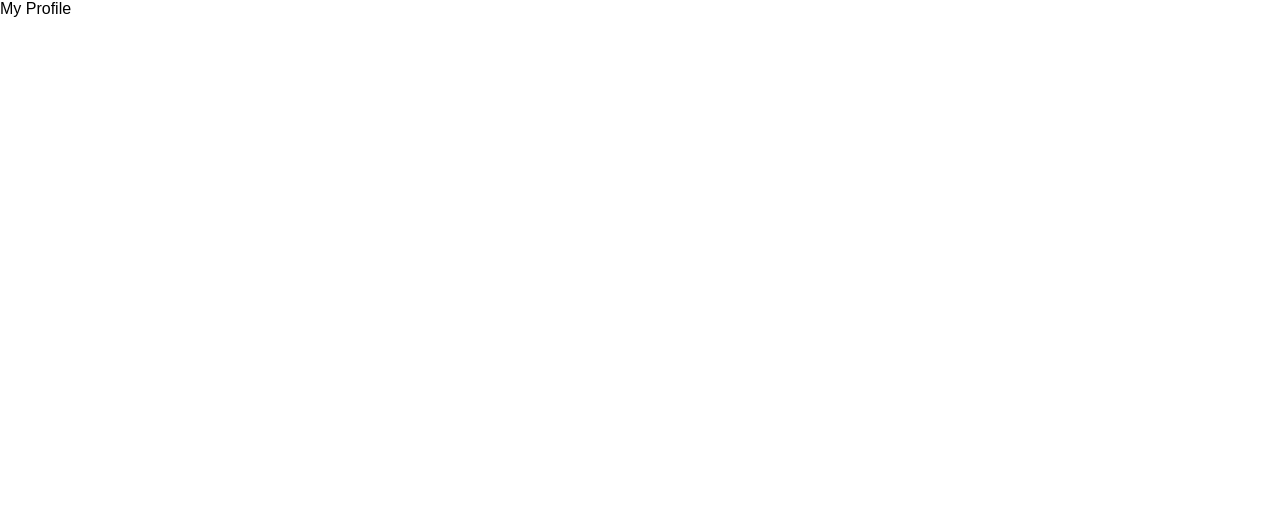
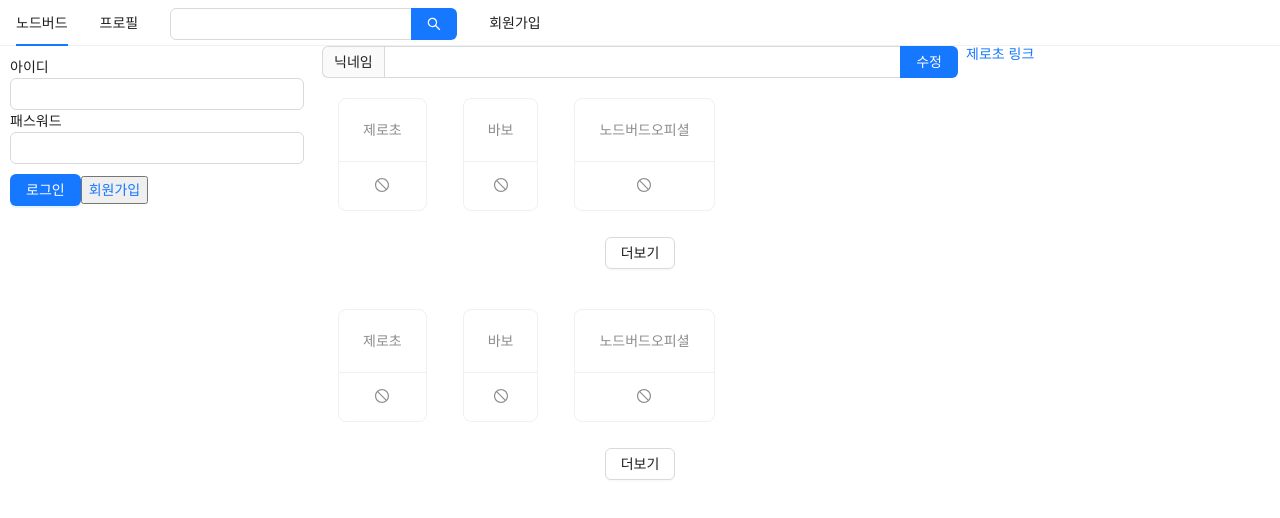
Before and after one commit to jangth0655/nodeBrid, a Next.js app: page /profile in a window 1280 px wide. Shown: the top 518 px of the page. Built offline with nearby package versions, Linux system fonts and the light colour scheme.

Commit message:
feat : profile page

```diff
--- /dev/null
+++ b/components/FollowerList.tsx
@@ -0,0 +1,32 @@
+import { StopOutlined } from '@ant-design/icons';
+import { Button, Card, List } from 'antd';
+import { FollowerType } from '../model/types';
+
+interface Props {
+  data: any;
+  header?: any;
+}
+
+const FollowerList = ({ header, data }: Props) => {
+  return (
+    <List
+      size='small'
+      loadMore={
+        <div style={{ textAlign: 'center', margin: '10px 0' }}>
+          <Button>더보기</Button>
+        </div>
+      }
+      style={{ marginBottom: 20 }}
+      grid={{ gutter: 4, xs: 2, md: 4 }}
+      dataSource={data}
+      renderItem={(item: FollowerType) => (
+        <List.Item style={{ marginTop: 20 }}>
+          <Card actions={[<StopOutlined key='stop' />]}>
+            <Card.Meta description={item.nickname} />
+          </Card>
+        </List.Item>
+      )}
+    />
+  );
+};
+export default FollowerList;
--- /dev/null
+++ b/components/NicknameEditForm.tsx
@@ -0,0 +1,17 @@
+import { Input, Form } from 'antd';
+import { useMemo } from 'react';
+
+interface Props {
+  data: any;
+}
+
+const NicknameEditForm = ({ data }: Props) => {
+  const style = useMemo(() => ({}), []);
+
+  return (
+    <Form style={style}>
+      <Input.Search addonBefore='닉네임' enterButton='수정' />
+    </Form>
+  );
+};
+export default NicknameEditForm;
--- /dev/null
+++ b/model/types.ts
@@ -0,0 +1,3 @@
+export type FollowerType = {
+  nickname: string;
+};
--- a/pages/profile.tsx
+++ b/pages/profile.tsx
@@ -1,13 +1,32 @@
 import { NextPage } from 'next';
 import Head from 'next/head';
+import AppLayout from '../components/AppLayout';
+import FollowList from '../components/FollowerList';
+import NicknameEditForm from '../components/NicknameEditForm';
+import { FollowerType } from '../model/types';
 
 const Profile: NextPage = () => {
+  const followerList: FollowerType[] = [
+    { nickname: '제로초' },
+    { nickname: '바보' },
+    { nickname: '노드버드오피셜' },
+  ];
+
+  const followingList = [
+    { nickname: '제로초' },
+    { nickname: '바보' },
+    { nickname: '노드버드오피셜' },
+  ];
   return (
     <>
       <Head>
         <title>내 프로필 | NodeBird</title>
       </Head>
-      <div>My Profile</div>
+      <AppLayout>
+        <NicknameEditForm data='' />
+        <FollowList header='팔로잉 목록' data={followingList} />
+        <FollowList header='팔로워 목록' data={followerList} />
+      </AppLayout>
     </>
   );
 };
```
